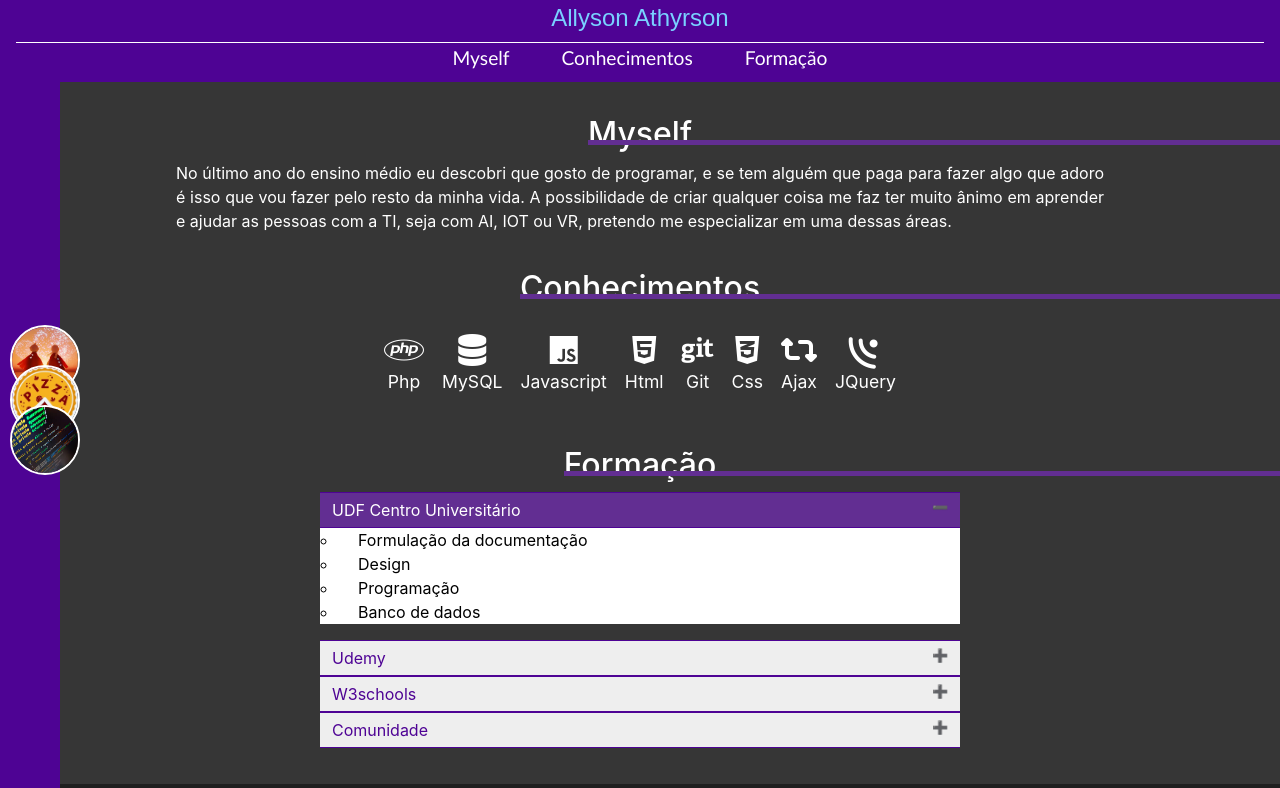
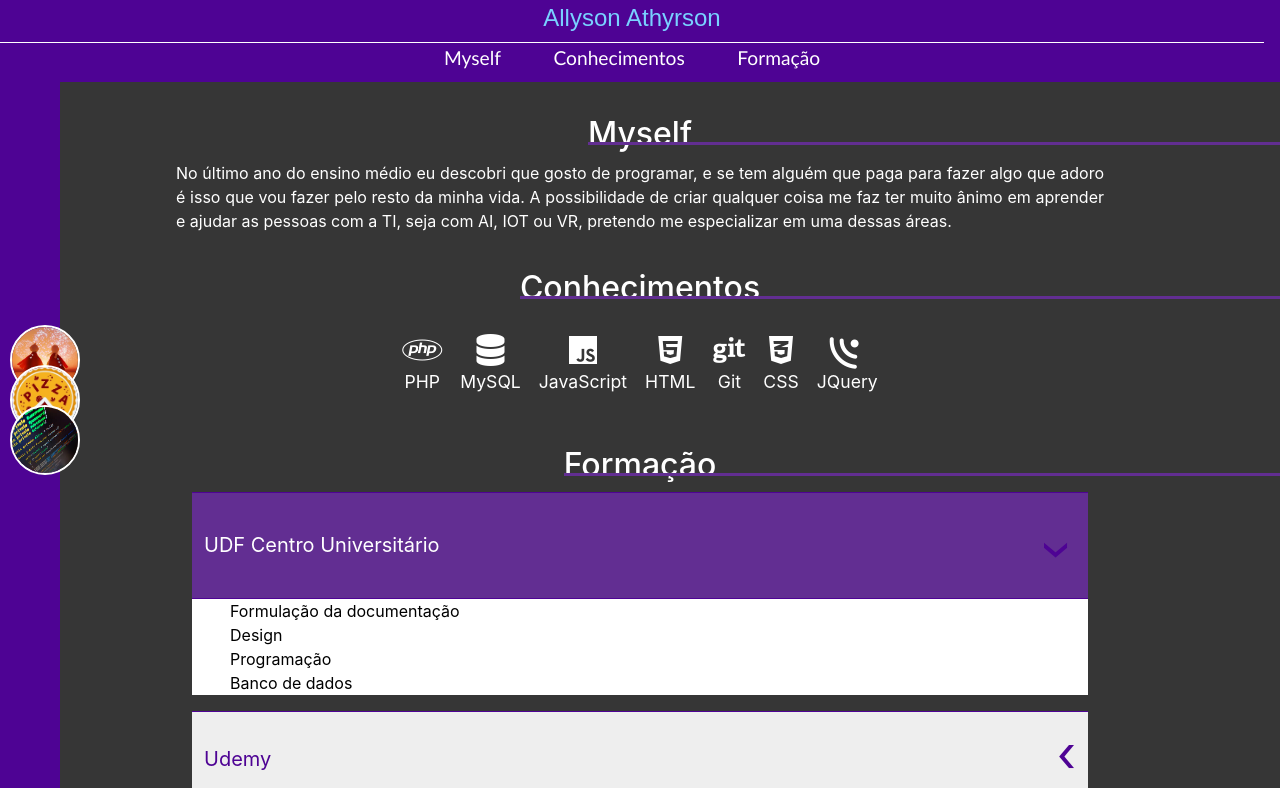
Before and after one commit to Allyson1602/portifolio, a plain HTML site: page index.html in a window 1280 px wide. Both pictures are taken after a click on the button "UDF Centro Universitário". Shown: the top 788 px of the page. Drawn offline with nearby package versions, Linux system fonts and the light colour scheme; a web font is replaced by a local one.

Commit message:
Melhorias no portifolio

```diff
--- a/index.html
+++ b/index.html
@@ -30,7 +30,6 @@
             </nav>
         </header>
         <div class="conteudo">
-            <!-- <span class='btn-projetos-md'><i class="fas fa-asterisk"></i></span> -->
             <div class='grupo-projetos-md'>
                 <div class='projetos-close'>
                     <div class='alinha-projeto-imagem'>
@@ -97,13 +96,12 @@
                 <div class='conhecimentos'>
                     <h2><span class='efeito-titulo-topico'></span>Conhecimentos</h2>
                     <ul class='lista-conhecimentos'>
-                        <li><i class="fab fa-php"></i><p>Php</p></li>
+                        <li><i class="fab fa-php"></i><p>PHP</p></li>
                         <li><i class="fas fa-database"></i><p>MySQL</p></li>
-                        <li><i class="fab fa-js"></i><p>Javascript</p></li>
-                        <li><i class="fab fa-html5"></i><p>Html</p></li>
+                        <li><i class="fab fa-js"></i><p>JavaScript</p></li>
+                        <li><i class="fab fa-html5"></i><p>HTML</p></li>
                         <li><i class="fab fa-git"></i><p>Git</p></li>
-                        <li><i class="fab fa-css3-alt"></i><p>Css</p></li>
-                        <li><i class="fas fa-retweet"></i><p>Ajax</p></li>
+                        <li><i class="fab fa-css3-alt"></i><p>CSS</p></li>
                         <li><i class="fas fa-wifi" style="transform: rotate(-130deg);"></i><p>JQuery</p></li>
                     </ul>
                 </div>
@@ -113,7 +111,7 @@
                     <div class='elementos-formacao'>
                         <div class='grupo-udf'>
                             <button class="accordion">UDF Centro Universitário</button>
-                            <ul class="panel">
+                            <ul class="painel" id="udf">
                                 <li>Formulação da documentação</li>
                                 <li>Design</li>
                                 <li>Programação</li>
@@ -122,7 +120,7 @@
                         </div>
                         <div class='grupo-udemy'>
                             <button class="accordion">Udemy</button>
-                            <ul class="panel">
+                            <ul class="painel" id="udemy">
                                 <li>HTML5</li>
                                 <li>CSS3</li>
                                 <li>Bootstrap</li>
@@ -136,7 +134,7 @@
                         </div>
                         <div class='grupo-w3'>
                             <button class="accordion">W3schools</button>
-                            <ul class="panel">
+                            <ul class="painel" id="w3">
                                 <li>HTML</li>
                                 <li>CSS</li>
                                 <li>Bootstrap</li>
@@ -148,7 +146,7 @@
                         </div>
                         <div class='grupo-comunidade'>
                             <button class="accordion">Comunidade</button>
-                            <ul class="panel">
+                            <ul class="painel" id="comunidade">
                                 <li>Resolução de problemas e dúvidas</li>
                             </ul>
                         </div>
--- a/script.js
+++ b/script.js
@@ -1,10 +1,4 @@
 $(document).ready(function(){
-    $('.projetos-close').hover(function(){
-        // $('.grupo-projetos-md').toggle('slow');
-        // $(this).toggle('slow');
-
-        // $('.btn-projetos-md i').toggleClass('efeito-projetos-md');
-    });
 
     $('.icone-mais-info').on('click', function(){
         $(this).css('color', 'white');
@@ -17,16 +11,16 @@ $(document).ready(function(){
         acc[i].addEventListener('click', function(){
             this.classList.toggle('active');
 
-            var panel = this.nextElementSibling;
-            if(panel.style.display === 'block'){
-                panel.style.display = 'none';
+            var painel = this.nextElementSibling;
+            if(painel.style.display === 'block'){
+                painel.style.display = 'none';
             }else{
-                panel.style.display = 'block';
+                painel.style.display = 'block';
             }
-            if(panel.style.maxHeight){
-                panel.style.maxHeight = null;
+            if(painel.style.maxHeight){
+                painel.style.maxHeight = null;
             }else{
-                panel.style.maxHeight = panel.scrollHeight + 'px';
+                painel.style.maxHeight = painel.scrollHeight + 'px';
             }
         });
     }
--- a/style.css
+++ b/style.css
@@ -8,13 +8,12 @@ html{
     scroll-behavior: smooth;
 }
 body{
+    width: 100%;
     background: #363636;
     color: #fff;
+    overflow-x: hidden;
 }
 
-header, header *{
-    /* border: 1px solid red; */
-}
 header{
     width: 100vw;
 
@@ -26,6 +25,7 @@ header{
 }
 .navbar{
     padding-top: 0;
+    padding-left: 0;
 }
 header .navbar .navlogo{
     width: 100%;
@@ -61,9 +61,6 @@ header .navbar .navlink a:hover{
     border: 1px solid #622e92;
 }
 
-.conteudo, .conteudo *{
-    /* border: 1px solid red; */
-}
 .conteudo{
     width: 100vw;
 
@@ -177,9 +174,6 @@ header .navbar .navlink a:hover{
     background-color: #ffffff;
 }
 
-.topicos, .topicos > *{
-    /* border: 1px solid red; */
-}
 .topicos{
     margin-top: 24px;
 }
@@ -191,10 +185,10 @@ header .navbar .navlink a:hover{
 }
 .efeito-titulo-topico{
     width: 100%;
-    height: 5px;
+    height: 3px;
 
     position: absolute;
-        top: 25px;
+        top: 27px;
 
     background-color: #622e92;
 }
@@ -221,9 +215,6 @@ header .navbar .navlink a:hover{
 .conteudo .lista-conhecimentos li i{
     font-size: 2rem;
 }
-.formacao, .formacao *{
-    /* border: 1px solid red; */
-}
 .formacao .elementos-formacao .accordion{
     width: 100%;
     padding: 12px;
@@ -237,17 +228,21 @@ header .navbar .navlink a:hover{
     text-align: left;
     outline: none;
     transition: 0.4s;
+    display: flex;
+    justify-content: space-between;
+    align-items: center;
+    font-size: 20px;
 }
 .formacao .elementos-formacao .active, .formacao .elementos-formacao .accordion:hover {
   background-color: #622e92;
   color: #fff;
 }
-.formacao .elementos-formacao .panel{
+.formacao .elementos-formacao .painel{
     padding: 0 18px;
     text-indent: 20px;
     background-color: white;
     color: #000;
-    list-style-type: circle;
+    list-style-type: none;
     display: none;
     max-height: 0;
     overflow: hidden;
@@ -255,15 +250,23 @@ header .navbar .navlink a:hover{
     transition: max-height 0.2s ease-out;
 }
 .formacao .elementos-formacao .accordion:after {
-    content: '\02795'; /* Unicode character for "plus" sign (+) */
-    font-size: 13px;
+    content: '\2039'; /* Unicode character for "arrow" sign (<) */
+    font-size: 50px;
     color: #777;
     float: right;
     margin-left: 5px;
+    margin-top: 0px;
+    padding-bottom: 10px;
+    color: #4e0394;
   }
 
 .formacao .elementos-formacao .active:after {
-    content: "\2796"; /* Unicode character for "minus" sign (-) */
+    content: "\2039"; /* Unicode character for "arrow" sign (<) */
+    font-size: 50px;
+    transform: rotate(-90deg);
+    margin-left: 0px;
+    margin-top: 10px;
+    margin-right: 8px;
   }
 .contato{
     margin-top: 36px;
@@ -360,9 +363,6 @@ header .navbar .navlink a:hover{
     .conteudo .grupo-projetos-md .projeto-descricao{
         display: none;
     }
-    .conteudo .projetos-close, .projetos-close *{
-        /* border: 1px solid red; */
-    }
     .conteudo .projetos-close{
         width: 60px;
         height: 100vh;
@@ -450,13 +450,15 @@ header .navbar .navlink a:hover{
         width: 100vw;
     }
     .formacao .elementos-formacao{
-        width: 50%;
+        width: 70%;
+        margin: 0 auto;
+        grid-row-gap: 7px;
+    }
 
-        margin: 0 auto;
-    }
     .formacao .elementos-formacao .accordion{
         width: 100%;
         padding: 5px 12px;
+        height: 100%;
     }
 }
 @media only screen and (min-width: 1024px){
```
